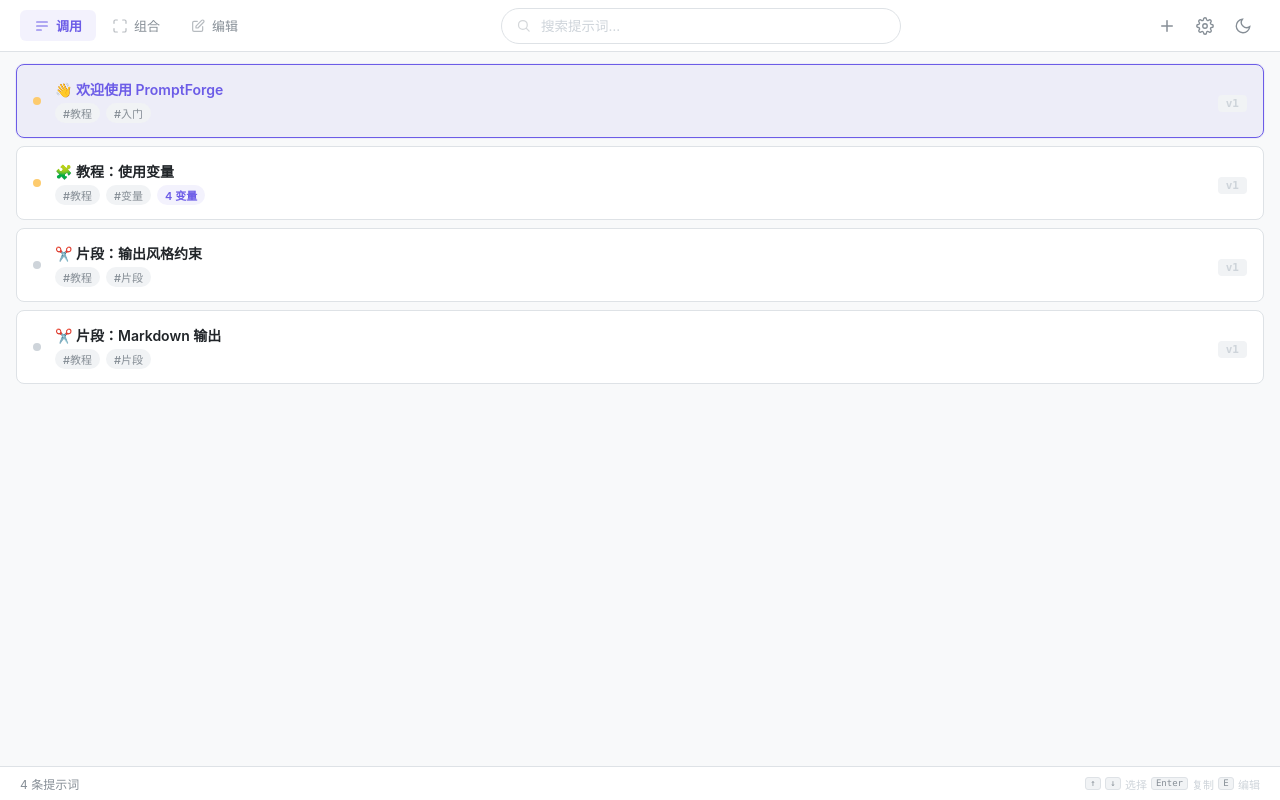
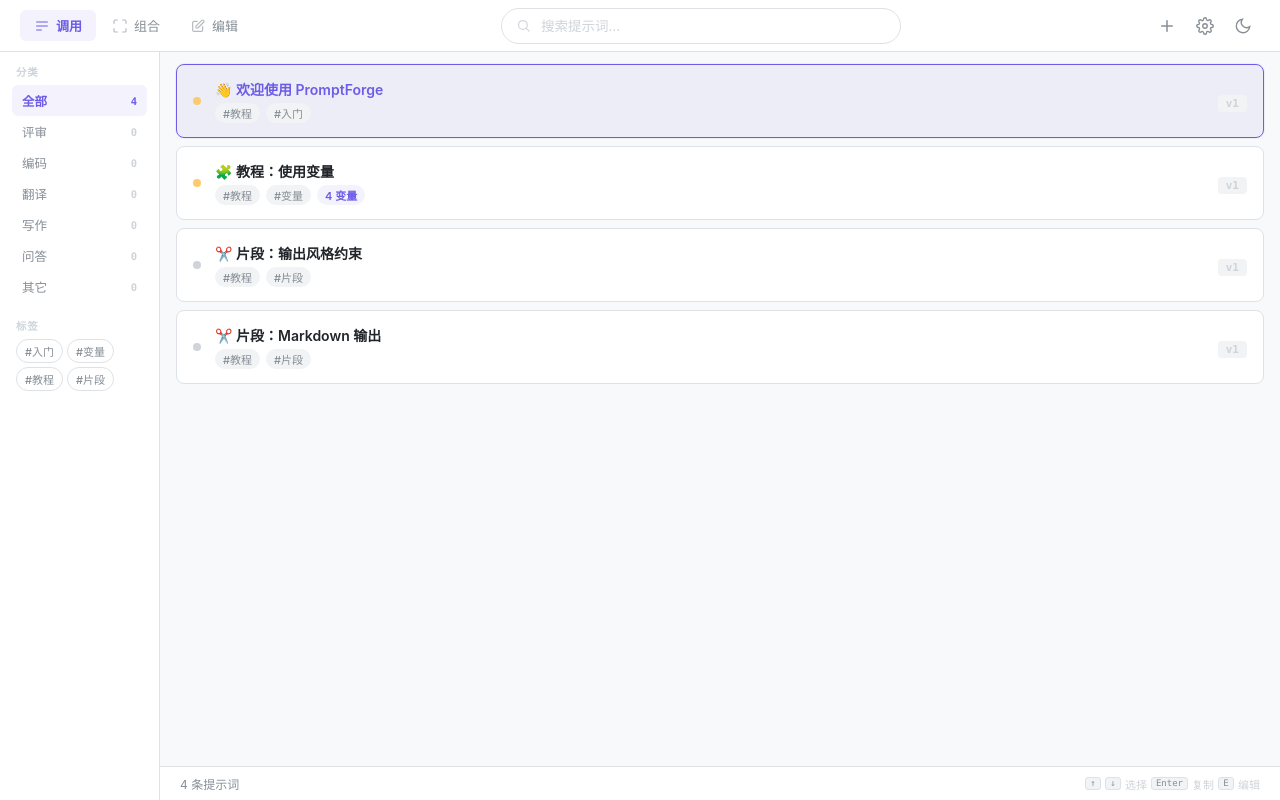
Before and after one commit to wlunan/prompt-forge, a Vue app: page / in a window 1280 px wide. Built offline with nearby package versions, Linux system fonts and the light colour scheme.

Commit message:
style: 新增 .call-main 容器，把 body 和 footer 包在里面纵向排列：

```diff
--- a/src/components/CommandBar.vue
+++ b/src/components/CommandBar.vue
@@ -1,5 +1,5 @@
 <script setup lang="ts">
-import { ref } from 'vue'
+import { ref, watch } from 'vue'
 import { useRouter } from '../stores/router'
 import { usePromptStore } from '../stores/prompt'
 import { useTheme } from '../stores/theme'
@@ -9,6 +9,12 @@ const prompt = usePromptStore()
 const theme = useTheme()
 const inputRef = ref<HTMLInputElement | null>(null)
 const focused = ref(false)
+
+const showSearch = ref(true)
+watch(() => router.currentRoute.value, (route) => {
+  showSearch.value = route === 'call'
+  if (route !== 'call') prompt.query.value = ''
+}, { immediate: true })
 </script>
 
 <template>
@@ -33,7 +39,7 @@ const focused = ref(false)
     </nav>
 
     <!-- 中间：搜索 -->
-    <div class="search-wrap">
+    <div v-if="showSearch" class="search-wrap">
       <div :class="['search', { focused: focused || prompt.query.value }]">
         <svg class="search-ico" viewBox="0 0 24 24" width="15" height="15" stroke="currentColor" stroke-width="2" fill="none" stroke-linecap="round">
           <circle cx="11" cy="11" r="7" /><line x1="21" y1="21" x2="16.65" y2="16.65" />
--- a/src/stores/prompt.ts
+++ b/src/stores/prompt.ts
@@ -35,6 +35,8 @@ export function usePromptStore() {
   const keyboardIndex = ref(0)
   const selectedUnit = ref<PromptUnit | null>(null)
   const variableValues = ref<Record<string, string>>({})
+  const filterCategory = ref('全部')
+  const filterTag = ref('')
   let _initPromise: Promise<void> | null = null
 
   /** 排序规则：收藏 > 最近使用 > 使用次数 > 更新时间 */
@@ -52,10 +54,16 @@ export function usePromptStore() {
   })
 
   const filteredItems = computed(() => {
-    if (!query.value.trim()) return sortedItems.value
-    return search(sortedItems.value, query.value)
-      .sort((a, b) => b.score - a.score)
-      .map(r => r.item)
+    let items = query.value.trim()
+      ? search(sortedItems.value, query.value).sort((a, b) => b.score - a.score).map(r => r.item)
+      : sortedItems.value
+    if (filterCategory.value && filterCategory.value !== '全部') {
+      items = items.filter(u => (u.category || '其它') === filterCategory.value)
+    }
+    if (filterTag.value) {
+      items = items.filter(u => u.tags.some(t => t === filterTag.value))
+    }
+    return items
   })
 
   const activeItem = computed(() => {
@@ -128,6 +136,8 @@ export function usePromptStore() {
     keyboardIndex,
     selectedUnit,
     variableValues,
+    filterCategory,
+    filterTag,
     filteredItems,
     sortedItems,
     activeItem,
--- a/src/views/CallView.vue
+++ b/src/views/CallView.vue
@@ -1,5 +1,5 @@
 <script setup lang="ts">
-import { onMounted, onUnmounted } from 'vue'
+import { onMounted, onUnmounted, computed } from 'vue'
 import { useRouter } from '../stores/router'
 import { usePromptStore } from '../stores/prompt'
 import { useAppSettings } from '../stores/app'
@@ -11,6 +11,19 @@ import FillPanel from '../components/FillPanel.vue'
 const router = useRouter()
 const prompt = usePromptStore()
 const appSettings = useAppSettings()
+
+const categories = ['全部', '评审', '编码', '翻译', '写作', '问答', '其它']
+const allTags = computed(() => {
+  const tagSet = new Set<string>()
+  for (const item of prompt.rawItems.value) {
+    for (const t of item.tags) tagSet.add(t)
+  }
+  return [...tagSet].sort()
+})
+function countByCategory(cat: string) {
+  if (cat === '全部') return prompt.rawItems.value.length
+  return prompt.rawItems.value.filter(u => (u.category || '其它') === cat).length
+}
 
 async function handleCopy() {
   const unit = prompt.selectedUnit.value
@@ -108,6 +121,37 @@ onUnmounted(() => window.removeEventListener('keydown', handleKeyDown))
 
 <template>
   <div class="call-view">
+    <!-- 左侧分类栏（仅搜索阶段显示） -->
+    <aside v-if="prompt.phase.value === 'search'" class="call-sidebar">
+      <div class="sidebar-section">
+        <div class="sidebar-title">分类</div>
+        <button
+          v-for="cat in categories"
+          :key="cat"
+          :class="['sidebar-btn', { active: prompt.filterCategory.value === cat }]"
+          @click="prompt.filterCategory.value = cat"
+        >
+          <span class="btn-label">{{ cat }}</span>
+          <span class="btn-count">{{ countByCategory(cat) }}</span>
+        </button>
+      </div>
+      <div class="sidebar-section" v-if="allTags.length">
+        <div class="sidebar-title">标签</div>
+        <div class="tag-list">
+          <button
+            v-for="tag in allTags"
+            :key="tag"
+            :class="['tag-btn', { active: prompt.filterTag.value === tag }]"
+            @click="prompt.filterTag.value = prompt.filterTag.value === tag ? '' : tag"
+          >
+            #{{ tag }}
+          </button>
+        </div>
+      </div>
+    </aside>
+
+    <!-- 主内容区：列表 + footer 纵向排列 -->
+    <div class="call-main">
       <div class="call-body">
         <template v-if="prompt.phase.value === 'search'">
           <PromptList
@@ -145,19 +189,77 @@ onUnmounted(() => window.removeEventListener('keydown', handleKeyDown))
         </div>
       </footer>
     </div>
+  </div>
 </template>
 
 <style scoped>
 .call-view {
-  width: 100%; height: 100%;
-  display: flex; flex-direction: column;
+  width: 100%; flex: 1; min-height: 0;
+  display: flex;
   background: var(--pf-bg);
   user-select: none; overflow: hidden;
-  flex: 1; min-height: 0;
+}
+.call-sidebar {
+  width: 160px; flex-shrink: 0;
+  background: var(--pf-bg-elevated);
+  border-right: 1px solid var(--pf-border);
+  overflow-y: auto;
+  padding: 12px;
+  display: flex; flex-direction: column; gap: 16px;
+}
+.sidebar-title {
+  font-size: 10.5px; font-weight: 700;
+  color: var(--pf-text-faint);
+  text-transform: uppercase;
+  letter-spacing: 0.08em;
+  padding: 0 4px 6px;
+}
+.sidebar-btn {
+  display: flex; align-items: center;
+  width: 100%; padding: 6px 10px;
+  border-radius: var(--pf-radius-sm);
+  font-size: 12.5px; font-weight: 500;
+  color: var(--pf-text-muted);
+  transition: all 0.12s;
+  text-align: left;
+}
+.sidebar-btn:hover { background: var(--pf-surface-hover); color: var(--pf-text); }
+.sidebar-btn.active {
+  background: var(--pf-accent-soft);
+  color: var(--pf-accent);
+  font-weight: 600;
+}
+.btn-label { flex: 1; }
+.btn-count {
+  font-size: 10.5px; font-weight: 600;
+  color: var(--pf-text-faint);
+  font-family: var(--pf-font-mono);
+}
+.sidebar-btn.active .btn-count { color: var(--pf-accent); }
+.tag-list { display: flex; flex-wrap: wrap; gap: 4px; padding: 0 4px; }
+.tag-btn {
+  font-size: 11px; font-weight: 500;
+  padding: 3px 8px;
+  border-radius: var(--pf-radius-pill);
+  background: var(--pf-surface);
+  border: 1px solid var(--pf-border);
+  color: var(--pf-text-muted);
+  transition: all 0.12s;
+}
+.tag-btn:hover { border-color: var(--pf-border-hover); color: var(--pf-text); }
+.tag-btn.active {
+  background: var(--pf-accent);
+  color: #fff;
+  border-color: var(--pf-accent);
 }
 .call-body {
   flex: 1; min-height: 0; overflow: hidden;
   display: flex; flex-direction: column;
+}
+.call-main {
+  flex: 1; min-width: 0;
+  display: flex; flex-direction: column;
+  overflow: hidden;
 }
 .call-footer {
   height: 34px; flex-shrink: 0;
--- a/src/views/ComposeView.vue
+++ b/src/views/ComposeView.vue
@@ -74,7 +74,7 @@ async function saveAsNew() {
 
 <style scoped>
 .compose-view { width: 100%; flex: 1; min-height: 0; display: flex; flex-direction: column; background: var(--pf-bg); overflow: hidden; }
-.compose-body { flex: 1; display: grid; grid-template-columns: 220px 1fr 220px; }
+.compose-body { flex: 1; display: grid; grid-template-columns: 220px 1fr 220px; min-height: 0; overflow: hidden; }
 .compose-col { display: flex; flex-direction: column; border-right: 1px solid var(--pf-border); background: var(--pf-bg-elevated); }
 .compose-col:last-child { border-right: 0; border-left: 1px solid var(--pf-border); }
 .col-head { padding: 12px 14px 6px; font-size: 11px; font-weight: 600; color: var(--pf-text-muted); text-transform: uppercase; letter-spacing: 0.06em; }
```
Lines whose indentation alone changed are shown as unchanged.
